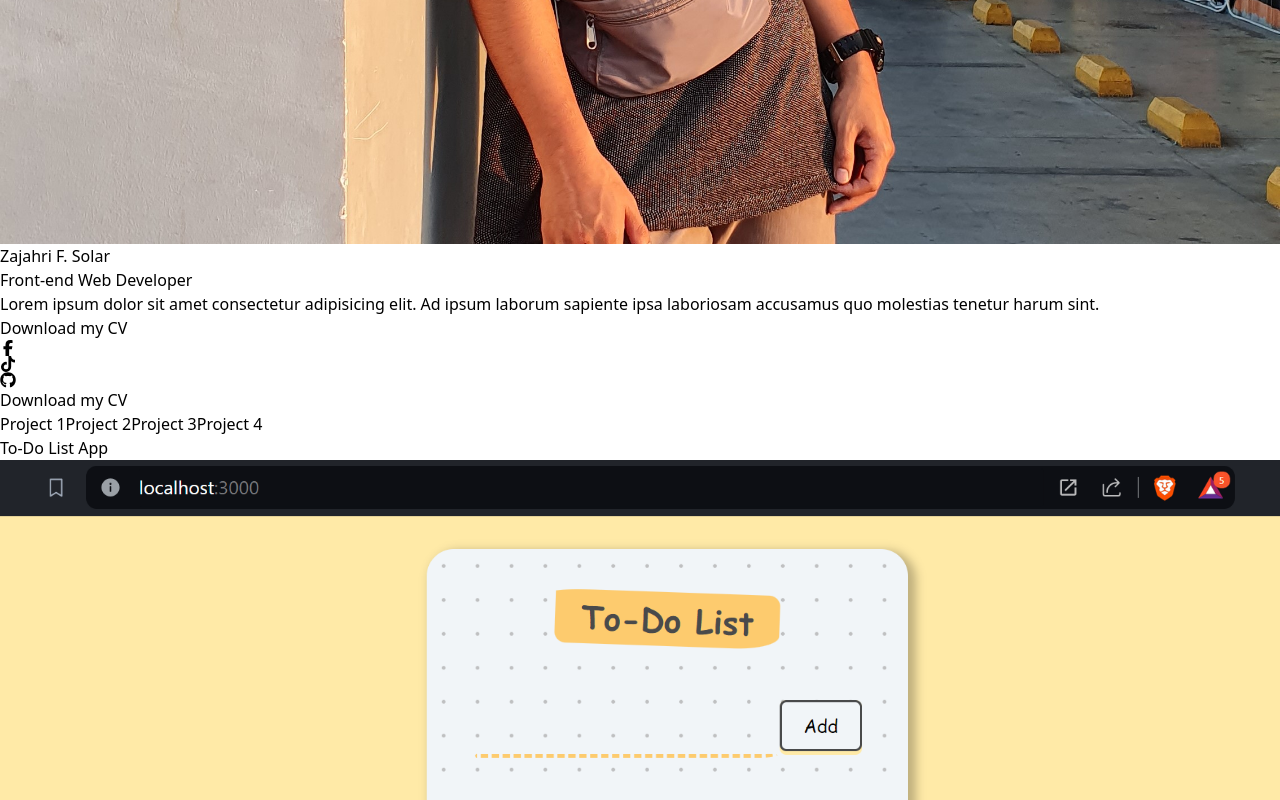
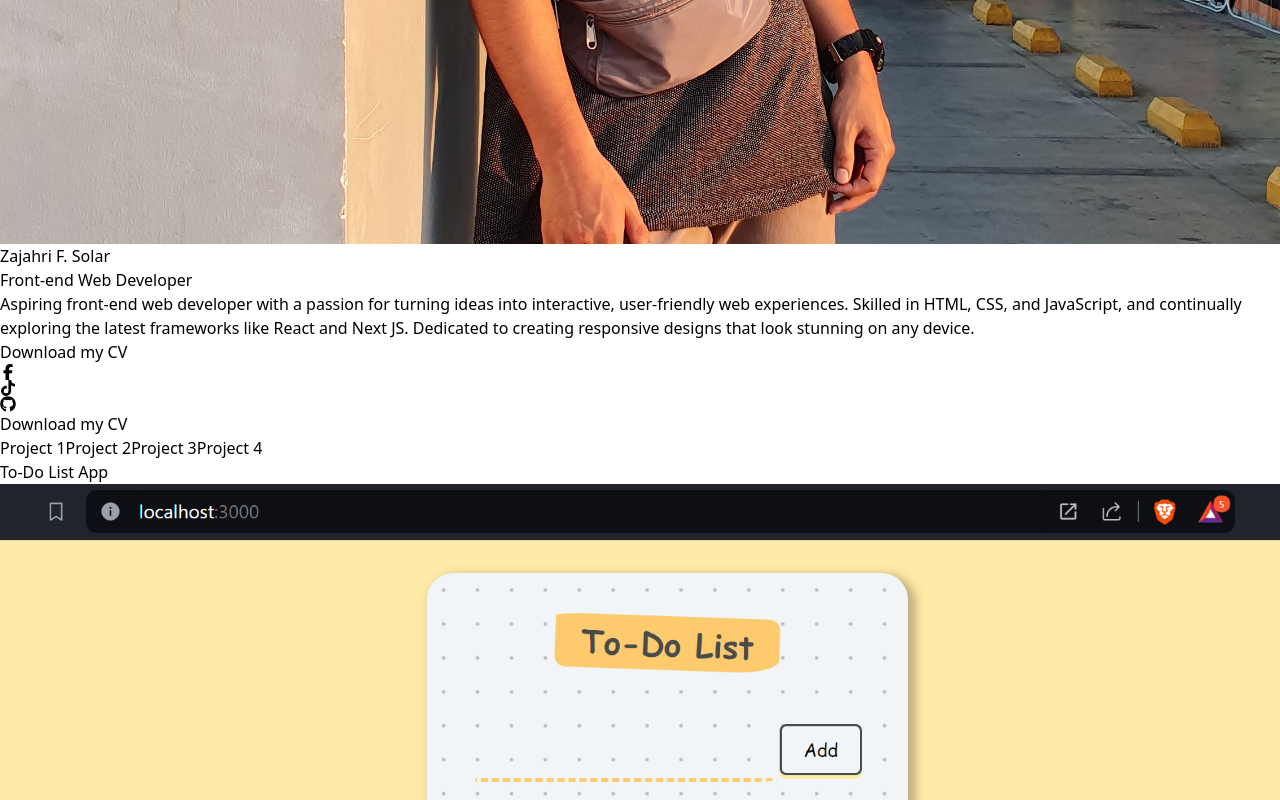
Before and after one commit to Zajahri/portfolio, a React (Vite) app in the folder vite-project/: page / in a window 1280 px wide. Shown: the part 1053-1853 px from the top of the page. Built offline with nearby package versions, Linux system fonts and the light colour scheme.

Commit message:
Your descriptive commit message here

```diff
--- a/vite-project/src/Components/Home.jsx
+++ b/vite-project/src/Components/Home.jsx
@@ -1,13 +1,18 @@
 import profile from ".././assets/pic_pfolio.jpg";
-import { FaFacebookF, FaTiktok, FaGithub, FaReact  } from "react-icons/fa6";
+import { FaFacebookF, FaTiktok, FaGithub, FaReact } from "react-icons/fa6";
 import { Header } from "./Header";
 export const Home = () => {
   return (
     <div className="h-auto">
-
       <div className="bg-slate-800 h-screen  w-full  md:px-5   md:pt-0 md:pb-24 relative z-10 ">
-        <div className="absolute md:bottom-0 bottom-20 right-0 opacity-10 z-0 md:text-[35rem] text-[20rem]"> <FaReact  style={{ color: 'black'}}  /> </div>
-        <div className="absolute top-10 md:left-10 left-20 opacity-10 z-0 md:text-[15rem] text-[5rem]"> <FaReact  style={{ color: 'black'}}  /> </div>
+        <div className="absolute md:bottom-0 bottom-20 right-0 opacity-10 z-0 md:text-[35rem] text-[20rem]">
+          {" "}
+          <FaReact style={{ color: "black" }} />{" "}
+        </div>
+        <div className="absolute top-10 md:left-10 left-20 opacity-10 z-0 md:text-[15rem] text-[5rem]">
+          {" "}
+          <FaReact style={{ color: "black" }} />{" "}
+        </div>
         <div className=" flex-col items-center flex md:items-center md:justify-center md:flex-row md:gap-8 pt-16">
           <div className="z-10">
             <img
@@ -24,13 +29,18 @@ export const Home = () => {
               Front-end Web Developer
             </p>
             <p className="text-white w-96 px-5 md:px-0 md:text-base lg:text-lg tracking-wider">
-            Lorem ipsum dolor sit amet consectetur adipisicing elit. Ad ipsum
-            laborum sapiente ipsa laboriosam accusamus quo molestias tenetur
-            harum sint.
+              Aspiring front-end web developer with a passion for turning ideas
+              into interactive, user-friendly web experiences. Skilled in HTML,
+              CSS, and JavaScript, and continually exploring the latest
+              frameworks like React and Next JS. Dedicated to creating responsive
+              designs that look stunning on any device.
             </p>
-          <button className=" md:hidden md:h-10 lg:h-12 mt-10 hover:text-yellow-300 hover:border-yellow-300 h-12 w-48 border-yellow-400 border-2 px-2 hover:bg-slate-900 text-yellow-400">Download my CV</button>
+            <div className="flex justify-center items-center gap-10 mt-10 ">
+              <button className=" md:hidden md:h-10 lg:h-12  hover:text-yellow-300 hover:border-yellow-300 h-12 w-48 border-yellow-400 border-2 px-2 hover:bg-slate-900 text-yellow-400">
+                Download my CV
+              </button>
 
-          <div className="flex justify-end gap-5 md:mb-0 mb-5 mr-5 mt-14 md:mt-10 md:mr-0 md:justify-center items-center  ">
+              <div className="flex justify-end gap-3 md:mb-0    md:mt-10 md:mr-0 md:justify-center     ">
                 <div className="hover:cursor-pointer hover:opacity-70 bg-blue-600 h-8 w-8 md:h-10 md:w-10 lg:h-12 lg:w-12 rounded-full flex justify-center items-center text-white">
                   {<FaFacebookF className="text-lg md:text-lg lg:text-xl" />}
                 </div>
@@ -40,13 +50,15 @@ export const Home = () => {
                 <div className=" hover:cursor-pointer hover:opacity-70 bg-black h-8 w-8 md:h-10 md:w-10 lg:h-12 lg:w-12 rounded-full flex justify-center items-center text-white">
                   {<FaGithub className="text-sm md:text-lg lg:text-xl" />}
                 </div>
-            <button className="hidden hover:cursor-pointer md:block md:h-10 lg:h-12 hover:text-yellow-300 hover:border-yellow-300 h-12 w-48 border-yellow-400 border-2 px-2 hover:bg-slate-900 text-yellow-400">Download my CV</button>
-          </div>
-
+                <button className="hidden hover:cursor-pointer md:block md:h-10 lg:h-12 hover:text-yellow-300 hover:border-yellow-300 h-12 w-48 border-yellow-400 border-2 px-2 hover:bg-slate-900 text-yellow-400">
+                  Download my CV
+                </button>
             </div>
             </div>
 
           </div>
         </div>
+      </div>
+    </div>
   );
 };
--- a/vite-project/src/Components/Projects.jsx
+++ b/vite-project/src/Components/Projects.jsx
@@ -11,7 +11,7 @@ export const Projects = () => {
 
   let content = selectedProject && (
     <div className=" flex flex-col items-center h-[80vh]  ">
-      <p className="py-5 text-xl md:text-2xl text-slate-900 font-bold">{PROJECTS[selectedProject].projectName}</p>
+      <p className="py-5 text-xl md:text-2xl text-slate-200 font-bold">{PROJECTS[selectedProject].projectName}</p>
       <img
         className="md:h-96 md:w-[34rem] xl:h-[25rem] xl:w-[40rem] w-[70%] h-64 shadow-lg "
         src={PROJECTS[selectedProject].img}
@@ -19,8 +19,8 @@ export const Projects = () => {
       />
       <div className="flex items-center gap-3 text-center px-5">
         <div className="flex flex-col gap-2">
-          <p className=" text-slate-800 mt-5">{PROJECTS[selectedProject].description}</p>
-          <p className=" text-slate-800"><span className=" font-bold">Tech stack: </span> {PROJECTS[selectedProject].tech}</p>
+          <p className=" text-slate-200 mt-5">{PROJECTS[selectedProject].description}</p>
+          <p className=" text-slate-200"><span className=" font-bold">Tech stack: </span> {PROJECTS[selectedProject].tech}</p>
         </div>
       </div>
     </div>
--- a/vite-project/src/Components/proj.js
+++ b/vite-project/src/Components/proj.js
@@ -13,19 +13,19 @@ const PROJ = {
     project2: {
       img: proj2,
       projectName: "CRUD",
-      description: "Lorem, ipsum dolor sit amet consectetur adipisicing elit. Ut perferendis, iure expedita vitae cumque magni?",
+      description: "A simple CRUD application that allows users to read, update, and delete data. ",
       tech: "HTML, Tailwind, React"
     },
     project3: {
       img: proj3,
       projectName: "Facebook clone",
-      description: "Lorem ipsum dolor sit amet.  consectetur adipisicing elit. Suscipit",
+      description: "A Facebook clone designed to emulate the UI of the popular social media platform. ",
       tech: "HTML, Tailwind, React"
     },
     project4: {
       img: proj4,
       projectName: "Investment Calculator",
-      description: "Lorem ipsum dolor sit amet consectetur adipisicing elit. Suscipit ducimus tempore accusantium. Voluptatibus",
+      description: "An investment calculator is a tool that helps individuals estimate the potential growth of their investments over time.",
       tech: "HTML, CSS, React"
     },
 
```
Also changed, not shown: package.json (+6 -2 lines). Lines whose indentation alone changed are shown as unchanged.
